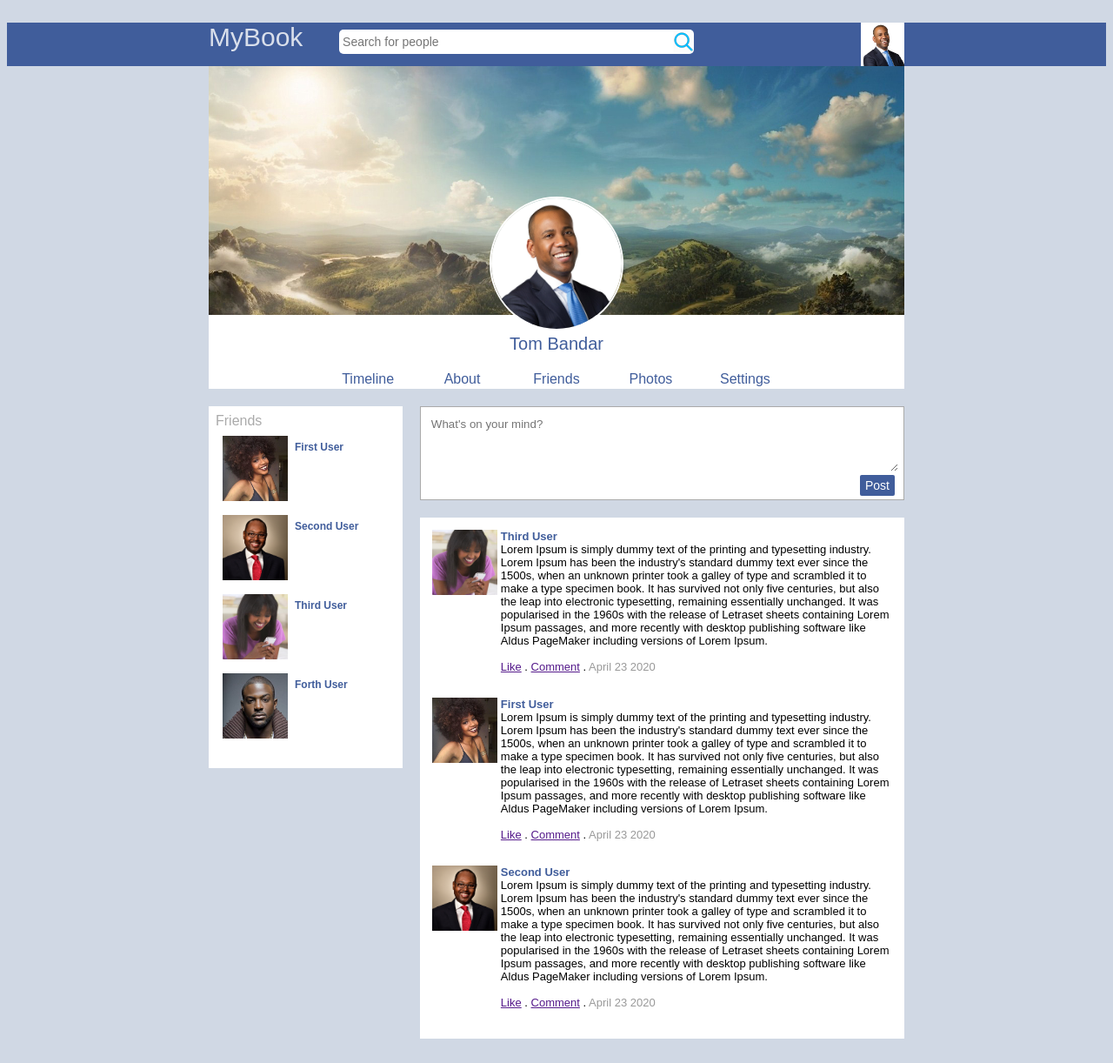
After one commit to SimonMartineau/mybook_website_project, a PHP site: page /profile.php in a window 1280 px wide. The commit adds this page. Shown: the whole page at 87% size. Run offline with PHP 8.4, Linux system fonts and the light colour scheme.

Commit message:
S: Added Profile page.

```diff
--- a/login.php
+++ b/login.php
@@ -58,7 +58,7 @@
 
     </style>
 
-    <body style="font-family: tahoma; background-color: #e9ebee">
+    <body style="font-family: sans-serif; background-color: #e9ebee">
         <div id="bar">
             <div style="font-size:40px;">MyBook</div>
             <div id="signup_button">Sign up</div>
--- /dev/null
+++ b/profile.php
@@ -0,0 +1,225 @@
+<!DOCTYPE html>
+<html lang="en">
+    <head>
+        <meta charset="UTF-8">
+        <meta name="viewport" content="width=device-width, initial-scale=1.0">
+        <title>MyBook | Profile</title>
+    </head>
+
+    <style>
+        #blue_bar{
+            height: 50px;
+            background-color: #405d9b;
+            color: #d9dfeb;
+        }
+
+        #search_box{
+            width: 400px;
+            height: 20px;
+            border-radius: 5px;
+            border: none;
+            padding: 4px;
+            font-size: 14px;
+            background-image: url(social_images/search.png);
+            background-repeat: no-repeat; /*So image doesn't repeat*/
+            background-position: right;
+        }
+
+        #profile_pic{
+            width: 150px;
+            margin-top: -200px; /*A negative margin will go in the opposite direction*/
+            border-radius: 50%;
+            border: solid 2px white;
+        }
+
+        #menu_buttons{
+            width: 100px;
+            display: inline-block; /*To put the buttons in a line*/
+            margin: 2px;
+        }
+
+        #friends_img{
+            width:75px;
+            float: left; /*Wraps text around to the right of an image*/
+            margin: 8px; /*To leave a gap around the image, leaves no color*/
+        }
+
+        #friends_bar{
+            min-height: 400px;
+            background-color: white;
+            margin-top: 20px;
+            color: #aaa;
+            padding: 8px; /*Determines how an element will sit in a container */
+        }
+
+        #friends{
+            clear: both; /*Specifies what should happen with the element that is next to a floating element*/
+            font-size: 12px;
+            font-weight: bold;
+            color: #405d9b;
+        }
+
+        /*No # because this is going to affect all textareas, not id=textarea */
+        textarea{
+            width: 100%;
+            border: none;
+            font-family: sans-serif;
+            height: 60px;
+        }
+
+        #post_button{
+            float: right;
+            background-color: #405d9b;
+            border: none;
+            color: white;
+            padding: 4px;
+            font-size: 14px;
+            border-radius: 2px;
+            width: 40px;
+        }
+
+        #post_bar{
+            margin-top: 20px;
+            background-color: white;
+            padding: 10px;
+
+        }
+
+        #post{
+            padding: 4px;
+            font-size: 13px;
+            display: flex;
+            margin-bottom: 20px;
+
+        }
+
+    </style>
+
+    <body style="font-family: sans-serif ; background-color: #d0d8e4;">
+
+        <!-- Top bar -->
+        <br>
+        <div id="blue_bar">
+            <div style="width: 800px; margin: auto; font-size: 30px;">
+                MyBook &nbsp &nbsp
+                <input type="text" id="search_box" placeholder="Search for people">
+                <img src="social_images/user1.jpg" style="width: 50px; float:right;">
+            </div>
+        </div>
+
+        <!-- Cover area -->
+        <div style="width: 800px; min-height: 400px; margin:auto;">
+            <div style="background-color: white; text-align: center; color: #405d9b">
+                <img src="social_images/mountain.jpg" style="width:100%">
+                <img src="social_images/user1.jpg" id="profile_pic">
+                <br>
+                <div style="font-size: 20px">Tom Bandar</div>
+                <br>
+                <div id="menu_buttons">Timeline</div>
+                <div id="menu_buttons">About</div>
+                <div id="menu_buttons">Friends</div>
+                <div id="menu_buttons">Photos</div>
+                <div id="menu_buttons">Settings</div>
+            </div>
+
+            <!-- Below cover area -->
+            <div style="display: flex;">
+
+                <!-- Friends area -->
+                <div style="min-height: 400px; flex:1;">
+
+                    <div id="friends_bar">
+                        Friends <br>
+
+                        <div id="friends">
+                            <img id="friends_img" src="social_images/selfie.jpg">
+                            <br>
+                            First User
+                        </div>
+
+                        <div id="friends">
+                            <img id="friends_img" src="social_images/user2.jpg">
+                            <br>
+                            Second User
+                        </div>
+
+                        <div id="friends">
+                            <img id="friends_img" src="social_images/user3.jpg">
+                            <br>
+                            Third User
+                        </div>
+
+                        <div id="friends">
+                            <img id="friends_img" src="social_images/user4.jpg">
+                            <br>
+                            Forth User
+                        </div>
+                    </div>
+                </div>
+
+                <!-- Posts area -->
+                <div style="min-height: 400px; flex:2.5; padding: 20px; padding-right: 0px;"> <!-- Flex to divide between 2 div unequally-->
+
+                    <!-- Post it box -->
+                    <div style="background-color:white; border: solid thin #aaa; padding: 10px">
+                        <textarea placeholder="What's on your mind?"></textarea>
+                        <input type="submit" id="post_button" value="Post">
+                        <br>
+                    </div>
+
+                    <!-- Posts -->
+                    <div id="post_bar">
+
+                        <!-- Post 1 -->
+                        <div id="post">
+                            <div>
+                                <img src="social_images/user3.jpg" style="width: 75px; margin-right: 4px;">
+                            </div>
+                            <div>
+                                <div style="font-weight: bold; color: #405d9b">Third User</div>
+                            Lorem Ipsum is simply dummy text of the printing and typesetting industry. Lorem Ipsum has been the industry's standard dummy text ever since the 1500s, when an unknown printer took a galley of type and scrambled it to make a type specimen book. It has survived not only five centuries, but also the leap into electronic typesetting, remaining essentially unchanged. It was popularised in the 1960s with the release of Letraset sheets containing Lorem Ipsum passages, and more recently with desktop publishing software like Aldus PageMaker including versions of Lorem Ipsum.
+                            <br><br>
+                            <a href="">Like</a> . <a href="">Comment</a> . <span style="color: #999">April 23 2020</span> <!-- Span keeps the element in the same line-->
+
+                            </div>
+                        </div>
+
+                        <!-- Post 2 -->
+                        <div id="post">
+                            <div>
+                                <img src="social_images/selfie.jpg" style="width: 75px; margin-right: 4px;">
+                            </div>
+                            <div>
+                                <div style="font-weight: bold; color: #405d9b">First User</div>
+                            Lorem Ipsum is simply dummy text of the printing and typesetting industry. Lorem Ipsum has been the industry's standard dummy text ever since the 1500s, when an unknown printer took a galley of type and scrambled it to make a type specimen book. It has survived not only five centuries, but also the leap into electronic typesetting, remaining essentially unchanged. It was popularised in the 1960s with the release of Letraset sheets containing Lorem Ipsum passages, and more recently with desktop publishing software like Aldus PageMaker including versions of Lorem Ipsum.
+                            <br><br>
+                            <a href="">Like</a> . <a href="">Comment</a> . <span style="color: #999">April 23 2020</span> <!-- Span keeps the element in the same line-->
+
+                            </div>
+                        </div>
+
+                        <!-- Post 3 -->
+                        <div id="post">
+                            <div>
+                                <img src="social_images/user2.jpg" style="width: 75px; margin-right: 4px;">
+                            </div>
+                            <div>
+                                <div style="font-weight: bold; color: #405d9b">Second User</div>
+                            Lorem Ipsum is simply dummy text of the printing and typesetting industry. Lorem Ipsum has been the industry's standard dummy text ever since the 1500s, when an unknown printer took a galley of type and scrambled it to make a type specimen book. It has survived not only five centuries, but also the leap into electronic typesetting, remaining essentially unchanged. It was popularised in the 1960s with the release of Letraset sheets containing Lorem Ipsum passages, and more recently with desktop publishing software like Aldus PageMaker including versions of Lorem Ipsum.
+                            <br><br>
+                            <a href="">Like</a> . <a href="">Comment</a> . <span style="color: #999">April 23 2020</span> <!-- Span keeps the element in the same line-->
+
+                            </div>
+                        </div>
+
+
+
+                    </div>
+
+                </div>
+            </div>
+
+        </div>
+
+    </body>
+</html>
--- a/signup.php
+++ b/signup.php
@@ -58,7 +58,7 @@
 
     </style>
 
-    <body style="font-family: tahoma; background-color: #e9ebee">
+    <body style="font-family: sans-serif; background-color: #e9ebee">
         <div id="bar">
             <div style="font-size:40px;">MyBook</div>
             <div id="signup_button">Log in</div>
```
Also changed, not shown: social_images/mountain.jpg (added), social_images/search.png (added), social_images/selfie.jpg (added), social_images/user1.jpg (added), social_images/user2.jpg (added), social_images/user3.jpg (added), social_images/user4.jpg (added).
